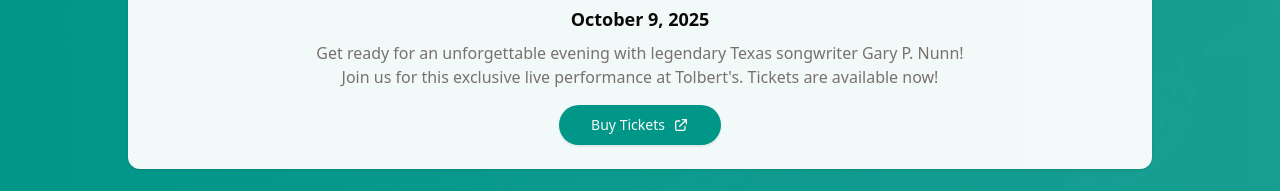
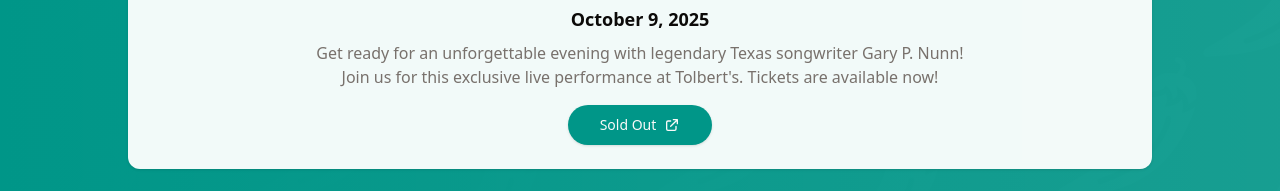
Before and after one commit to rileysklar/tolberts, an Astro site: page / in a window 1280 px wide. Shown: the part 811-1002 px from the top of the page. Built offline with nearby package versions, Linux system fonts and the light colour scheme; Astro itself is replaced by a stand-in of ours.

Commit message:
fix: close announcement

```diff
--- a/src/components/Announcement.jsx
+++ b/src/components/Announcement.jsx
@@ -25,6 +25,8 @@ export default function Announcement() {
 
               <Button
                 asChild
+                disabled={true}
+                aria-disabled
                 size="lg"
                 className="bg-primary hover:bg-primary/90 focus:ring-2 focus:ring-primary focus:ring-offset-2"
               >
@@ -34,7 +36,7 @@ export default function Announcement() {
                   rel="noopener noreferrer"
                   className="inline-flex items-center gap-2"
                 >
-                  Buy Tickets
+                  Sold Out
                   <svg
                     className="h-4 w-4"
                     fill="none"
```
